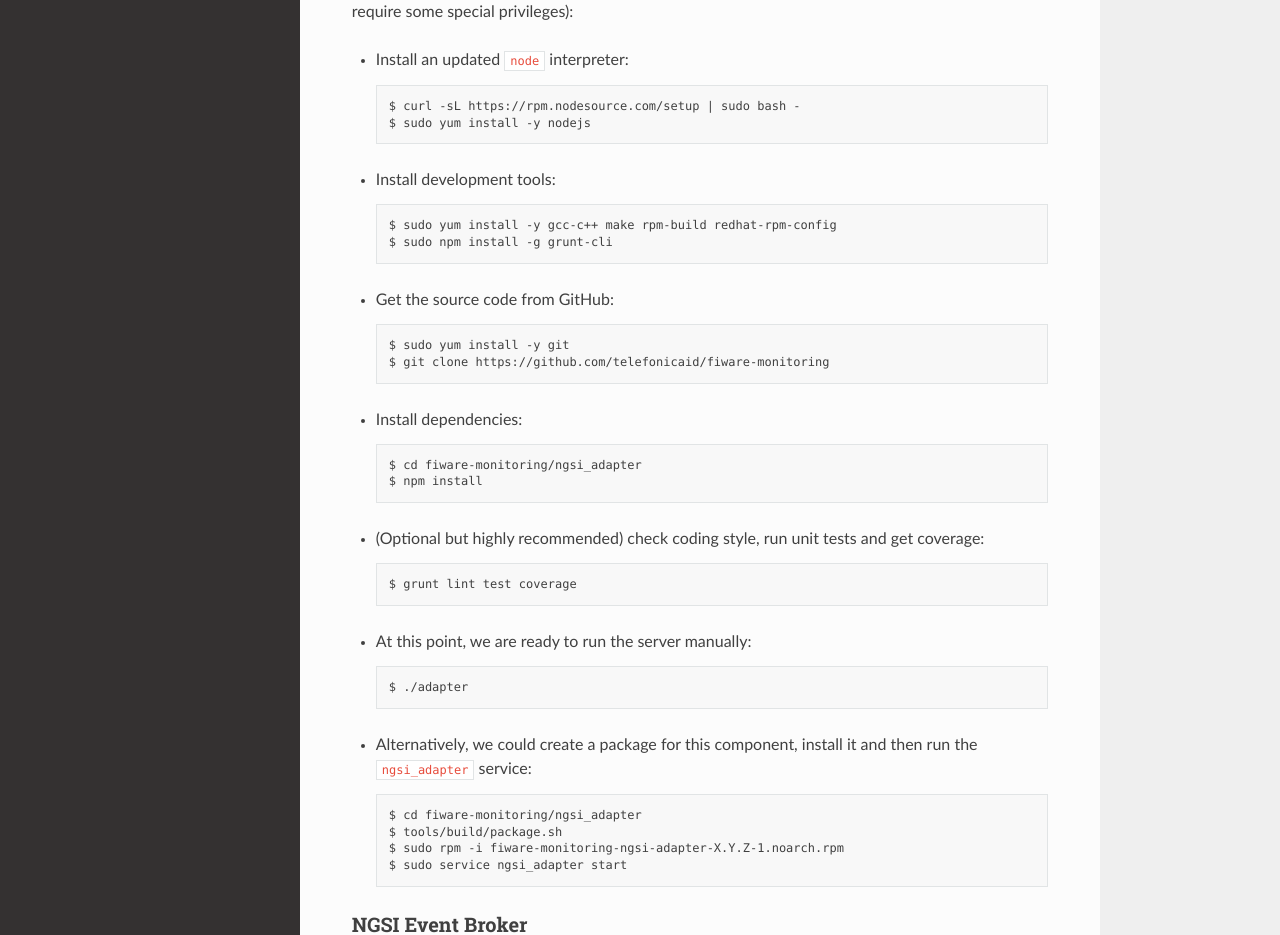
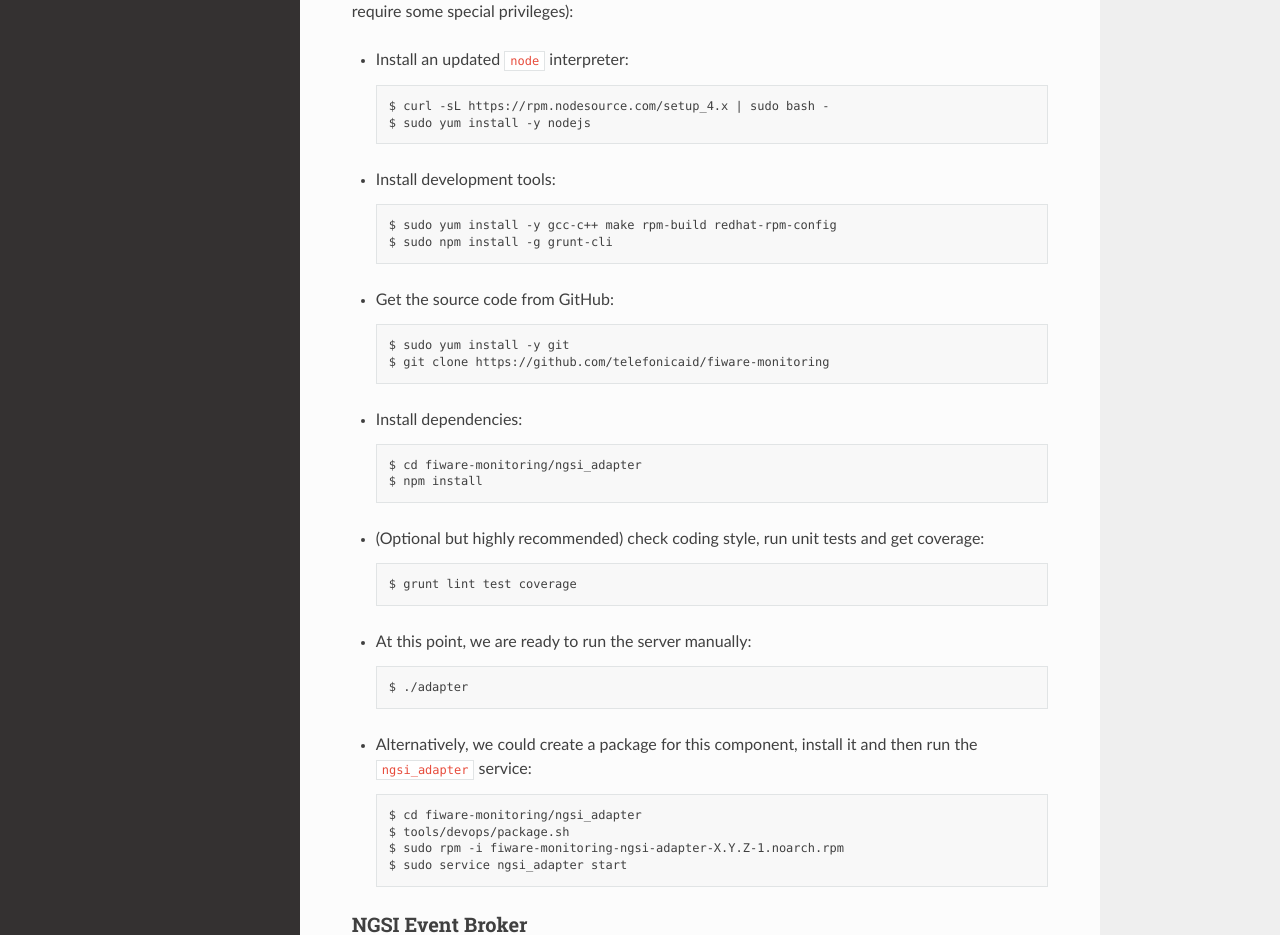
Before and after one commit to telefonicaid/fiware-monitoring, a Sphinx documentation site: the page built from doc/manuals/admin/build_source.rst, in a window 1280 px wide and 1400 px high. Shown: the part 436-1371 px from the top of the window. Built offline with Sphinx 7.4.7 and the Read the Docs theme 2.0.0, drawn with Linux system fonts in a browser that asks for light colours; comment, search, counter and statistics services are not loaded; some of the changed text lies outside the part shown.

Commit message:
Update documentation

```diff
--- a/doc/manuals/admin/build_source.rst
+++ b/doc/manuals/admin/build_source.rst
@@ -21,7 +21,7 @@
 
 - Install an updated ``node`` interpreter::
 
-    $ curl -sL https://rpm.nodesource.com/setup | sudo bash -
+    $ curl -sL https://rpm.nodesource.com/setup_4.x | sudo bash -
     $ sudo yum install -y nodejs
 
 - Install development tools::
@@ -52,7 +52,7 @@
   then run the ``ngsi_adapter`` service::
 
     $ cd fiware-monitoring/ngsi_adapter
-    $ tools/build/package.sh
+    $ tools/devops/package.sh
     $ sudo rpm -i fiware-monitoring-ngsi-adapter-X.Y.Z-1.noarch.rpm
     $ sudo service ngsi_adapter start
 
@@ -103,7 +103,7 @@
   building and running the unit tests), and install it::
 
     $ cd fiware-monitoring/ngsi_event_broker
-    $ tools/build/package.sh
+    $ tools/devops/package.sh
     $ sudo rpm -i fiware-monitoring-ngsi-event-broker-X.Y.Z-1.noarch.rpm
 
 
@@ -117,7 +117,7 @@
 
 - Install an updated ``node`` interpreter::
 
-    $ curl -sL https://deb.nodesource.com/setup | sudo bash -
+    $ curl -sL https://deb.nodesource.com/setup_4.x | sudo bash -
     $ sudo apt-get install -y nodejs
 
 - Install development tools::
```
